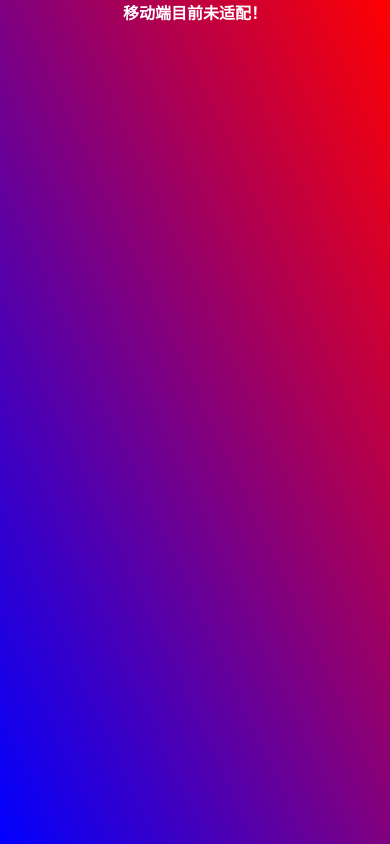
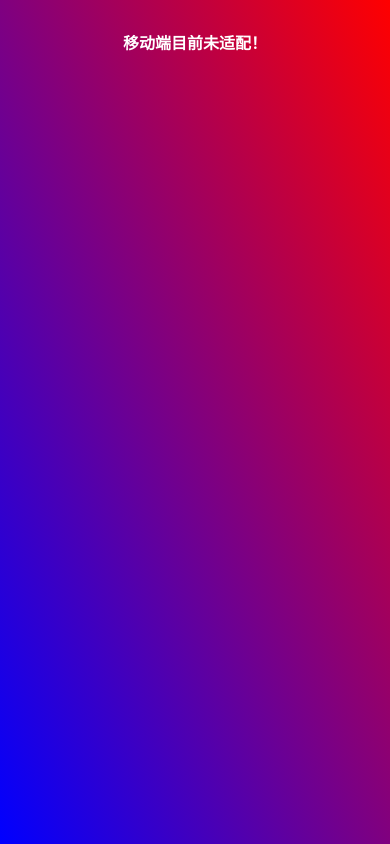
Before and after one commit to liang-shengyao/liangshengyao.top, a plain HTML site: page api.html in a window 390 px wide. Drawn offline with Linux system fonts and the light colour scheme.

Commit message:
Add files via upload

```diff
--- a/api.css
+++ b/api.css
@@ -9,7 +9,7 @@
     width: 0px;
 }
 
-@media (max-width:600px) {
+@media(max-width:600px) {
     main {
         display: none;
     }
@@ -23,8 +23,12 @@
         display: block;
         text-align: center;
         background: linear-gradient(to right top, blue, red);
+        padding: 30px;
+    }
+
+    .no-n {
         color: white;
-        font-weight: bolder
+        font-weight: bolder;
     }
 }
 
--- a/api.html
+++ b/api.html
@@ -14,7 +14,9 @@
 </head>
 
 <body>
-    <p class="no">移动端目前未适配！</p>
+    <div class="no">
+        <p class="no-n">移动端目前未适配！</p>
+    </div>
     <main>
         <div class="glass">
             <p>API接入Chatgpt、文心一言</p>
```
